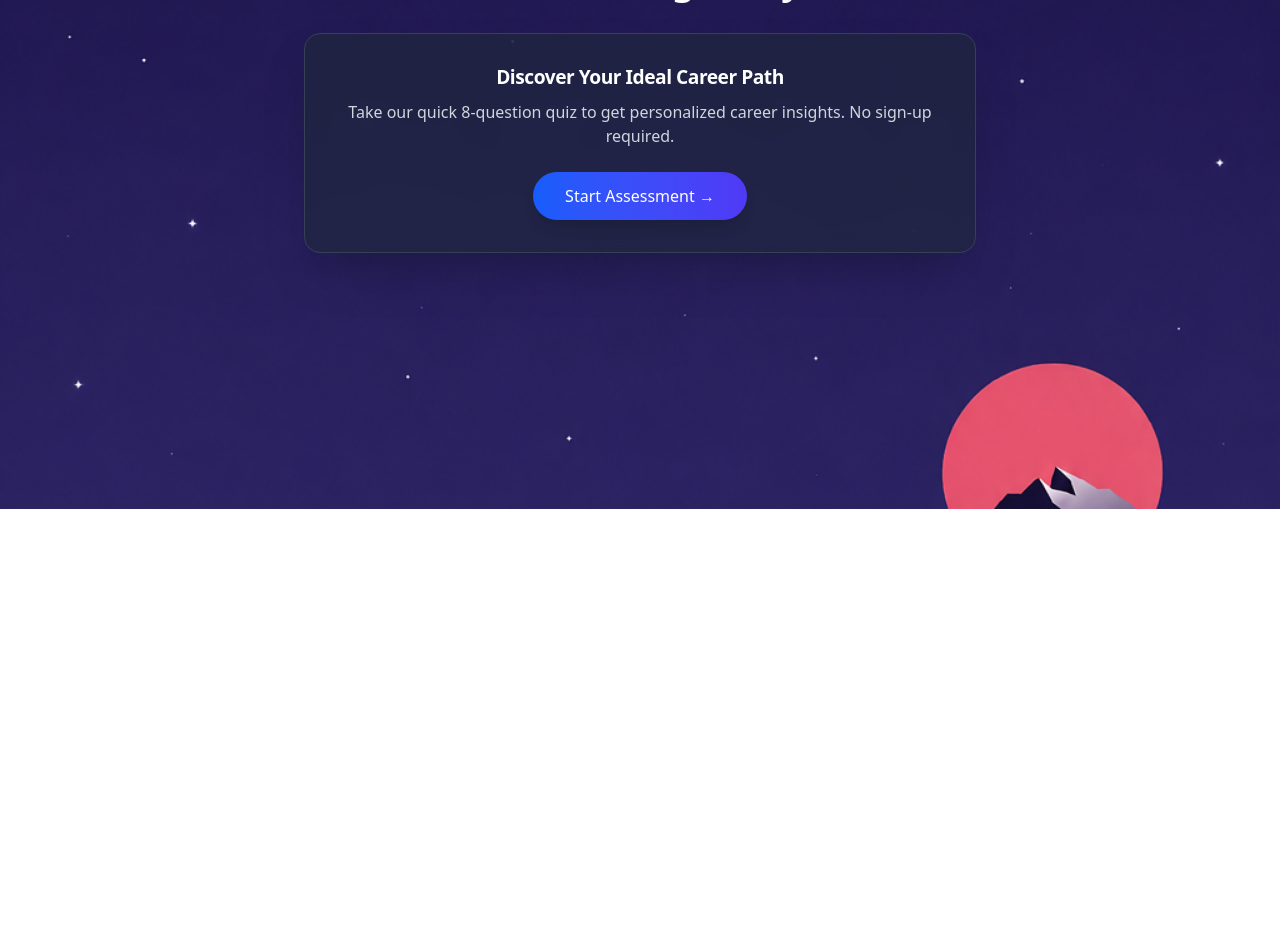
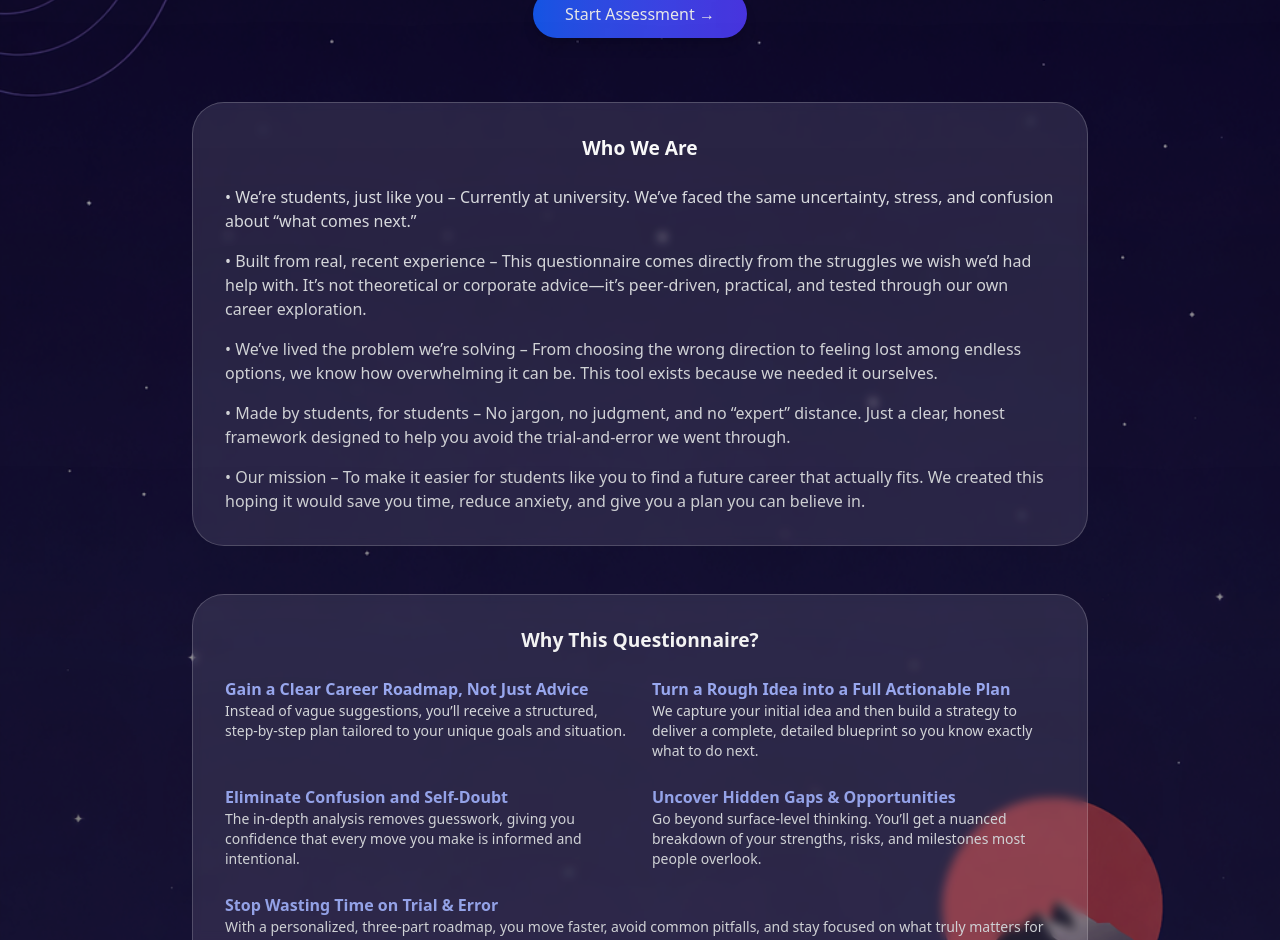
Before and after one commit to Nor2066/careerbridge-way, a Next.js app: page / in a window 1280 px wide. Shown: the part 360-1300 px from the top of the page. Before the commit the page ends 869 px from the top, so only its background shows below. Built offline with nearby package versions, Linux system fonts and the light colour scheme; no server answers.

Commit message:
gooooood

```diff
--- a/app/page.tsx
+++ b/app/page.tsx
@@ -18,54 +18,123 @@ export default function LandingPage() {
   const handleFullAssessment = () => router.push('/assess');
 
   return (
-    <main className="min-h-screen bg-cover bg-center bg-no-repeat flex flex-col items-center justify-center px-4"
-      style={{ backgroundImage: `url('/images/bg-landing.jpg')` }}>
+    <main
+      className="relative min-h-screen bg-cover bg-center bg-no-repeat flex flex-col items-center justify-start px-4 py-12"
+      style={{ backgroundImage: "url('/images/bg-landing.jpg')" }}
+    >
+      {/* Dark overlay for readability */}
+      <div className="absolute inset-0 bg-black/30 z-0" />
+
+      <div className="relative z-10 w-full max-w-4xl mx-auto">
+        {/* Hero Section */}
+        <div className="text-center mb-16">
           <GlassTextLogo />
-      <div className="w-full max-w-2xl mx-auto">
-        {/* Hero / Start screen */}
+          <div className="mt-8 space-y-4">
+            <h2 className="text-3xl md:text-4xl font-bold text-white">
+              Stop guessing your future. Your ideal career is closer than you think.
+            </h2>
+            <p className="text-gray-200 text-lg max-w-2xl mx-auto">
+              Answer a few questions and discover careers that match your strengths, interests, and ambitions.
+            </p>
+            <p className="text-gray-300">Let us help you find and plan your future!</p>
             {!quizStarted && !quizCompleted && (
-          <div className="bg-gray-800/60 backdrop-blur-md rounded-2xl shadow-2xl p-8 text-center border border-gray-700">
-            <h2 className="text-3xl md:text-4xl font-bold text-white tracking-tight">
-              Discover Your Ideal Career Path
-            </h2>
-            <p className="text-gray-300 mt-3 text-base">
-              Take our quick 8‑question quiz to get personalized career insights. No sign‑up required.
-            </p>
               <button
                 onClick={handleStartQuiz}
-              className="mt-6 bg-gradient-to-r from-blue-600 to-indigo-600 hover:from-blue-500 hover:to-indigo-500 text-white font-medium px-8 py-3 rounded-full transition-all shadow-lg hover:shadow-xl transform hover:-translate-y-0.5"
+                className="mt-4 bg-gradient-to-r from-blue-600 to-indigo-600 hover:from-blue-500 hover:to-indigo-500 text-white font-medium px-8 py-3 rounded-full transition-all shadow-lg hover:shadow-xl transform hover:-translate-y-0.5"
               >
                 Start Assessment →
               </button>
+            )}
+          </div>
+        </div>
+
+        {/* Bait Quiz or Completion */}
+        {quizStarted && (
+          <div className="w-full max-w-2xl mx-auto mb-16">
+            <div className="glass-card">
+              <BaitQuiz onComplete={handleBaitComplete} />
+            </div>
           </div>
         )}
 
-        {/* Bait quiz */}
-        {quizStarted && (
-          <div className="bg-gray-800/60 backdrop-blur-md rounded-2xl shadow-2xl border border-gray-700">
-            <BaitQuiz onComplete={handleBaitComplete} />
-          </div>
-        )}
-
-        {/* Confirmation after bait quiz */}
         {quizCompleted && (
-          <div className="bg-gray-800/60 backdrop-blur-md rounded-2xl shadow-2xl p-8 text-center border border-gray-700">
-            <h2 className="text-2xl md:text-3xl font-bold text-white mb-4">
-              Thank you for trying the demo quiz
-            </h2>
-            <p className="text-gray-300 mb-6">
-                    The demo quiz is just an introduction, it cannot provide reliable, science‑based career recommendations.
+          <div className="w-full max-w-2xl mx-auto mb-16">
+            <div className="glass-card text-center">
+              <h2 className="text-2xl font-bold text-white mb-4">Thank you for trying the demo quiz</h2>
+              <p className="text-gray-200 mb-6">
+                The demo quiz is just an introduction – it cannot provide reliable, science‑based career recommendations.
                 For a comprehensive assessment that analyses your skills, interests, and values, please proceed to our full Career Planner.
-      With that you will receive the following: Our recommendation to which career path we are recommending.
-      After that a detailed recommendations of which fields would be suitable for you.
+                With that you will receive: our recommendation of which career path suits you best, followed by detailed suggestions of which fields would be suitable for you.
               </p>
               <button
                 onClick={handleFullAssessment}
-              className="bg-gradient-to-r from-blue-600 to-indigo-600 hover:from-blue-500 hover:to-indigo-500 text-white font-medium px-8 py-3 rounded-full transition-all shadow-lg hover:shadow-xl transform hover:-translate-y-0.5"
+                className="bg-gradient-to-r from-blue-600 to-indigo-600 hover:from-blue-500 hover:to-indigo-500 text-white font-medium px-8 py-3 rounded-full transition-all"
               >
                 Go to Career Planner →
               </button>
             </div>
+          </div>
+        )}
+
+        {/* Additional sections – only shown when quiz hasn't started */}
+        {!quizStarted && !quizCompleted && (
+          <>
+            {/* Who We Are */}
+            <div className="glass-card mb-12">
+              <h2 className="text-2xl font-bold text-white mb-6 text-center">Who We Are</h2>
+              <div className="space-y-4 text-gray-200">
+                <p>• We’re students, just like you – Currently at university. We’ve faced the same uncertainty, stress, and confusion about “what comes next.”</p>
+                <p>• Built from real, recent experience – This questionnaire comes directly from the struggles we wish we’d had help with. It’s not theoretical or corporate advice—it’s peer-driven, practical, and tested through our own career exploration.</p>
+                <p>• We’ve lived the problem we’re solving – From choosing the wrong direction to feeling lost among endless options, we know how overwhelming it can be. This tool exists because we needed it ourselves.</p>
+                <p>• Made by students, for students – No jargon, no judgment, and no “expert” distance. Just a clear, honest framework designed to help you avoid the trial-and-error we went through.</p>
+                <p>• Our mission – To make it easier for students like you to find a future career that actually fits. We created this hoping it would save you time, reduce anxiety, and give you a plan you can believe in.</p>
+              </div>
+            </div>
+
+            {/* Why This Questionnaire? */}
+            <div className="glass-card mb-12">
+              <h2 className="text-2xl font-bold text-white mb-6 text-center">Why This Questionnaire?</h2>
+              <div className="grid md:grid-cols-2 gap-6 text-gray-200">
+                <div>
+                  <p className="font-semibold text-indigo-300">Gain a Clear Career Roadmap, Not Just Advice</p>
+                  <p className="text-sm">Instead of vague suggestions, you’ll receive a structured, step-by-step plan tailored to your unique goals and situation.</p>
+                </div>
+                <div>
+                  <p className="font-semibold text-indigo-300">Turn a Rough Idea into a Full Actionable Plan</p>
+                  <p className="text-sm">We capture your initial idea and then build a strategy to deliver a complete, detailed blueprint so you know exactly what to do next.</p>
+                </div>
+                <div>
+                  <p className="font-semibold text-indigo-300">Eliminate Confusion and Self-Doubt</p>
+                  <p className="text-sm">The in-depth analysis removes guesswork, giving you confidence that every move you make is informed and intentional.</p>
+                </div>
+                <div>
+                  <p className="font-semibold text-indigo-300">Uncover Hidden Gaps & Opportunities</p>
+                  <p className="text-sm">Go beyond surface-level thinking. You’ll get a nuanced breakdown of your strengths, risks, and milestones most people overlook.</p>
+                </div>
+                <div className="md:col-span-2">
+                  <p className="font-semibold text-indigo-300">Stop Wasting Time on Trial & Error</p>
+                  <p className="text-sm">With a personalized, three-part roadmap, you move faster, avoid common pitfalls, and stay focused on what truly matters for your career.</p>
+                </div>
+              </div>
+            </div>
+
+            {/* Still Feeling Unsure? Contact Us */}
+            <div className="glass-card">
+              <h2 className="text-2xl font-bold text-white mb-4 text-center">Still Feeling Unsure? Contact Us – We're Here to Help</h2>
+              <p className="text-gray-200 text-center mb-6">
+                Because every journey is different – your situation might have unique challenges the questionnaire couldn't fully capture.
+                That's exactly why we've left the door open to talk.
+              </p>
+              <p className="text-gray-200 text-center">
+                <strong>How to reach us:</strong> [Insert your contact details]. Just send a message saying you took the questionnaire
+                and need a little more guidance.
+              </p>
+              <p className="text-gray-200 text-center mt-4 italic">
+                We genuinely want to help – This project came from our own struggles. If we can help even one student feel more confident about their future,
+                it will have been worth it.
+              </p>
+            </div>
+          </>
         )}
       </div>
     </main>
```
Lines whose indentation alone changed are shown as unchanged.
